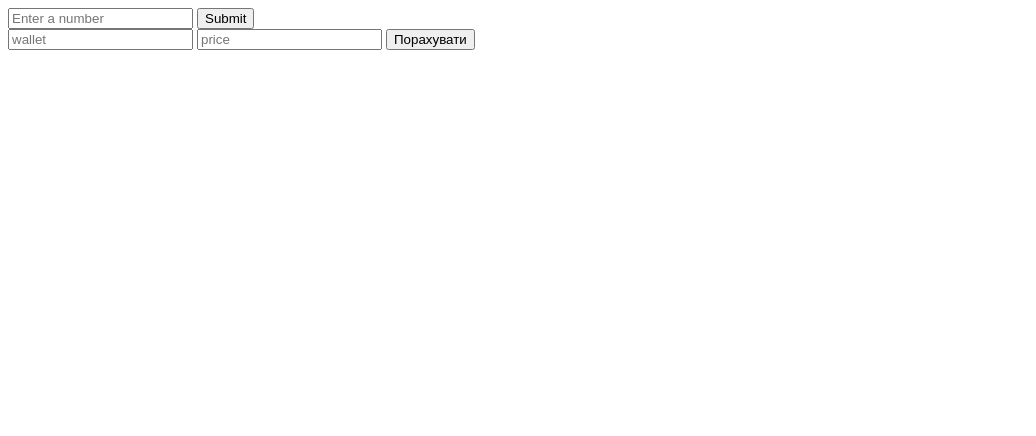
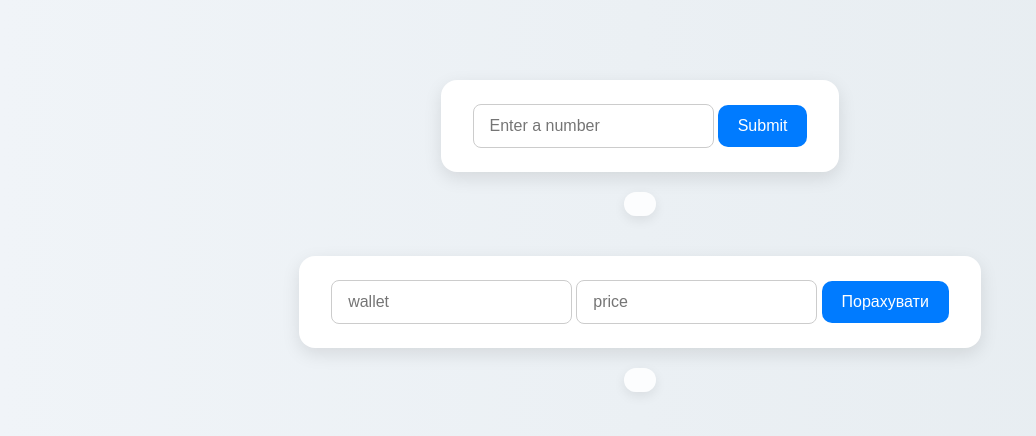
Before and after one commit to dimajpeg/js-types, a plain HTML site: page index.html in a window 1280 px wide. Shown: the whole page, without its empty margins (0-1036 px from the left). Drawn offline with Linux system fonts and the light colour scheme.

Commit message:
Add styling and output display for forms; enhance event handling logic

```diff
--- a/index.html
+++ b/index.html
@@ -1,10 +1,14 @@
 <!DOCTYPE html>
 <html lang="en">
+
 <head>
   <meta charset="UTF-8">
   <meta name="viewport" content="width=device-width, initial-scale=1.0">
+  <link rel="stylesheet" href="style.css">
   <title>Document</title>
+
 </head>
+
 <body>
 
   <form id="form-1">
@@ -14,14 +18,20 @@
     </label>
   </form>
 
+  <div id="file-result" class="output"></div>
+
   <form id="form-2">
     <label for="">
-      <input type="number" id= "wallet-input" placeholder="wallet">
-      <input type="number" id= "price-input" placeholder="price">
+      <input type="number" id="wallet-input" placeholder="wallet">
+      <input type="number" id="price-input" placeholder="price">
       <button>Порахувати</button>
     </label>
   </form>
 
+
+  <div id="choco-result" class="output"></div>
+
   <script src="script.js"></script>
 </body>
+
 </html>
--- a/script.js
+++ b/script.js
@@ -1,43 +1,91 @@
-// перше завдання
-// let result = (0.1 + 0.2).toFixed(1)
+// // перше завдання
+// // let result = (0.1 + 0.2).toFixed(1)
+// // console.log(result)
+// // console.log(typeof result)
+// // let? и Number?  и typeof
+
+// let result = Number((0.1 + 0.2).toFixed(1))
 // console.log(result)
 // console.log(typeof result)
-// let? и Number?  и typeof
 
+
+// // друге завдання
+// let a = Number("1")
+// let b = 2
+// let c = (a + b)
+// console.log(c)
+// console.log(typeof a)
+
+// //третє завдання
+// const form = document.getElementById("form-1")
+// const input = document.getElementById("file-input")
+
+// form.addEventListener("submit", (event) => {
+//   event.preventDefault()
+
+//   const gb = Number(input.value)
+
+//   const mb = gb * 1024
+
+//   // const files = mb / 820
+//   // const files = Number((mb / 820).toFixed(0))
+
+//   const files = Math.floor(mb / 820)
+
+//   console.log(files);
+// })
+
+// const form2 = document.getElementById("form-2")
+// const walletInput = document.getElementById("wallet-input")
+// const priceInput = document.getElementById("price-input")
+
+// form2.addEventListener("submit", (event) => {
+//   event.preventDefault()
+
+//   const wallet = Number(walletInput.value)
+//   const price = Number(priceInput.value)
+
+//   const result1 = Math.floor(wallet / price)
+
+//   const result2 = (wallet - (price * result1).toFixed(2))
+
+//   console.log("Ви отримаєте " + result1)
+//   console.log("Ваш залишок " + result2)
+// })
+
+// Перше завдання
 let result = Number((0.1 + 0.2).toFixed(1))
 console.log(result)
 console.log(typeof result)
 
-
-// друге завдання
+// Друге завдання
 let a = Number("1")
 let b = 2
 let c = (a + b)
 console.log(c)
 console.log(typeof a)
 
-//третє завдання
+// Третє завдання
 const form = document.getElementById("form-1")
 const input = document.getElementById("file-input")
+const fileResult = document.getElementById("file-result")
 
 form.addEventListener("submit", (event) => {
   event.preventDefault()
 
   const gb = Number(input.value)
-
   const mb = gb * 1024
-
-  // const files = mb / 820
-  // const files = Number((mb / 820).toFixed(0))
-
   const files = Math.floor(mb / 820)
 
-  console.log(files);
+  console.log(files)
+  fileResult.textContent = `На флешку вміщається ${files} файл(ів) по 820 МБ.`
 })
 
+// Четверте завдання
 const form2 = document.getElementById("form-2")
 const walletInput = document.getElementById("wallet-input")
 const priceInput = document.getElementById("price-input")
+const chocoResult = document.getElementById("choco-result")
 
 form2.addEventListener("submit", (event) => {
   event.preventDefault()
@@ -45,10 +93,11 @@ form2.addEventListener("submit", (event) => {
   const wallet = Number(walletInput.value)
   const price = Number(priceInput.value)
 
-  const result1 = Math.floor(wallet / price)
+  const chocolates = Math.floor(wallet / price)
+  const change = (wallet - (price * chocolates)).toFixed(2)
 
-  const result2 = (wallet - (price * result1).toFixed(2))
+  console.log("Ви отримаєте " + chocolates)
+  console.log("Ваш залишок " + change)
 
-  console.log("Ви отримаєте " + result1)
-  console.log("Ваш залишок " + result2)
+  chocoResult.textContent = `Ви можете купити ${chocolates} шоколадк(и), залишиться ${change} грн.`
 })
--- /dev/null
+++ b/style.css
@@ -0,0 +1,60 @@
+body {
+  margin: 0;
+  padding: 0;
+  font-family: "Segoe UI", sans-serif;
+  background: linear-gradient(to right, #f0f4f8, #e6ecf0);
+  display: flex;
+  flex-direction: column;
+  align-items: center;
+  padding-top: 60px;
+}
+
+form {
+  background: white;
+  padding: 24px 32px;
+  margin: 20px 0;
+  border-radius: 16px;
+  box-shadow: 0 6px 18px rgba(0, 0, 0, 0.1);
+  min-width: 300px;
+  display: flex;
+  flex-direction: column;
+  gap: 16px;
+}
+
+input[type="number"] {
+  padding: 12px 16px;
+  font-size: 16px;
+  border: 1px solid #ccc;
+  border-radius: 8px;
+  transition: border-color 0.3s;
+}
+
+input[type="number"]:focus {
+  border-color: #007bff;
+  outline: none;
+}
+
+button {
+  padding: 12px 20px;
+  background-color: #007bff;
+  color: white;
+  font-size: 16px;
+  border: none;
+  border-radius: 10px;
+  cursor: pointer;
+  transition: background-color 0.3s;
+}
+
+button:hover {
+  background-color: #0056b3;
+}
+
+.output {
+  font-size: 18px;
+  margin-bottom: 20px;
+  color: #333;
+  background: #ffffffd8;
+  padding: 12px 16px;
+  border-radius: 12px;
+  box-shadow: 0 4px 12px rgba(0, 0, 0, 0.08);
+}
```
